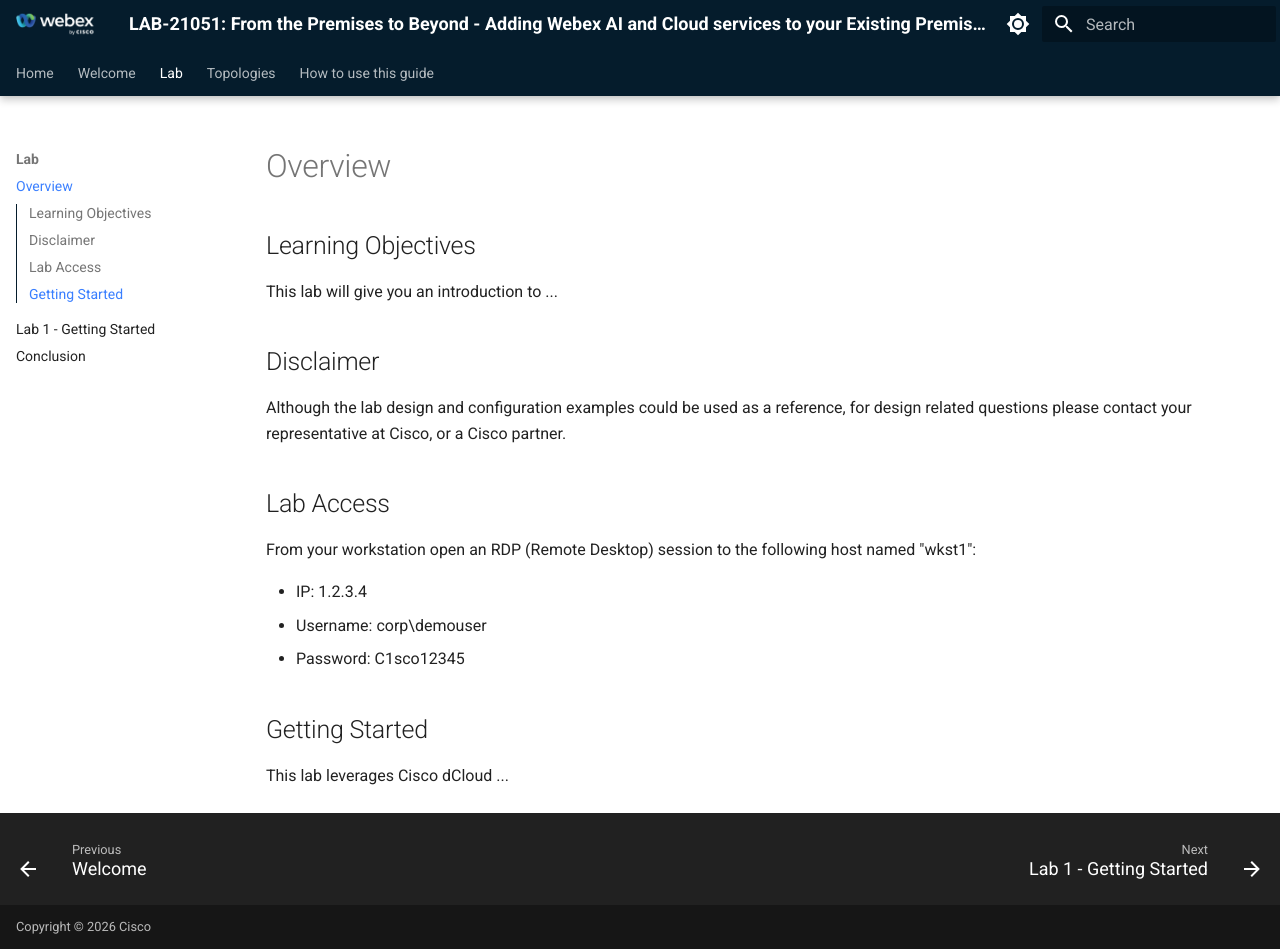
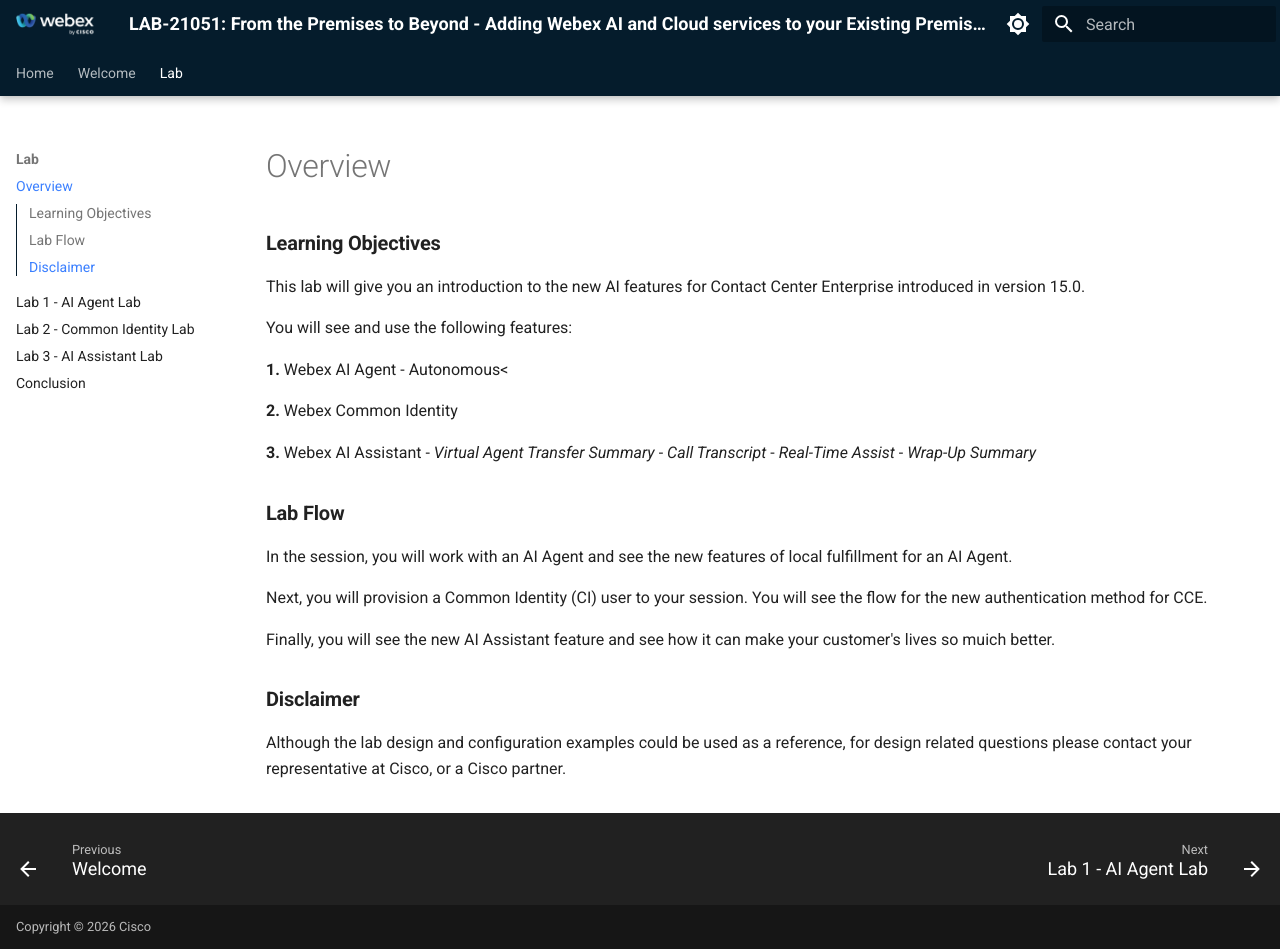
Before and after one commit to WebexCC-SA/LAB-21051, an MkDocs documentation site: the page built from docs/overview.md, in a window 1280 px wide and 949 px high. Built offline with MkDocs 1.6.1 and Material for MkDocs 9.7.7, drawn with Linux system fonts in a browser that asks for light colours.

Commit message:
Created Overview and updated Nav

```diff
--- a/docs/overview.md
+++ b/docs/overview.md
@@ -1,21 +1,30 @@
 # Overview
 
-## Learning Objectives
+### **Learning Objectives**
 
-This lab will give you an introduction to ...
+This lab will give you an introduction to the new AI features for Contact Center Enterprise introduced in version 15.0.
 
-## Disclaimer
+
+You will see and use the following features:
+
+**1.** Webex AI Agent - Autonomous<
+
+**2.** Webex Common Identity
+
+**3.** Webex AI Assistant
+  - *Virtual Agent Transfer Summary*
+  - *Call Transcript*
+  - *Real-Time Assist*
+  - *Wrap-Up Summary*
+
+### **Lab Flow**
+
+In the session, you will work with an AI Agent and see the new features of local fulfillment for an AI Agent.
+
+Next, you will provision a Common Identity (CI) user to your session. You will see the flow for the new authentication method for CCE.
+
+Finally, you will see the new AI Assistant feature and see how it can make your customer's lives so muich better.
+
+### **Disclaimer**
 
 Although the lab design and configuration examples could be used as a reference, for design related questions please contact your representative at Cisco, or a Cisco partner.
-
-## Lab Access
-
-From your workstation open an RDP (Remote Desktop) session to the following host named "wkst1":
-
-- IP: 1.2.3.4
-- Username: corp\demouser
-- Password: C1sco12345
-
-## Getting Started
-
-This lab leverages Cisco dCloud ...
--- a/mkdocs.yml
+++ b/mkdocs.yml
@@ -89,18 +89,7 @@
   - Welcome: welcome.md
   - Lab:
       - Overview: overview.md
-      - Lab 1 - Getting Started: Lab1_AI_Agent.md
+      - Lab 1 - AI Agent Lab: Lab1_AI_Agent.md
+      - Lab 2 - Common Identity Lab: Lab2_CI_Config.md
+      - Lab 3 - AI Assistant Lab: Lab3_AI_Assistant.md
       - Conclusion: conclusion.md
-  - Topologies: topologies.md
-  - How to use this guide:
-      - Setting up and using the tool:
-        - Initial Setup: howToUse/initialSetup.md
-        - Using the tool after the initial setup: howToUse/postInitial.md
-        - Publishing your changes: howToUse/syncChanges.md
-      - Useful Tools and Resources: howToUse/usefulTools.md
-      - Importing from Word (docx): howToUse/importingFromWord.md
-      - Styling and Advanced Features:
-        - Custom Features: howToUse/customFeatures.md
-        - Custom Admonitions: howToUse/admonition.md
-      - Looking for Inspiration: howToUse/previousEventLabs.md
-      - Before the Event: howToUse/beforeTheEvent.md
```
